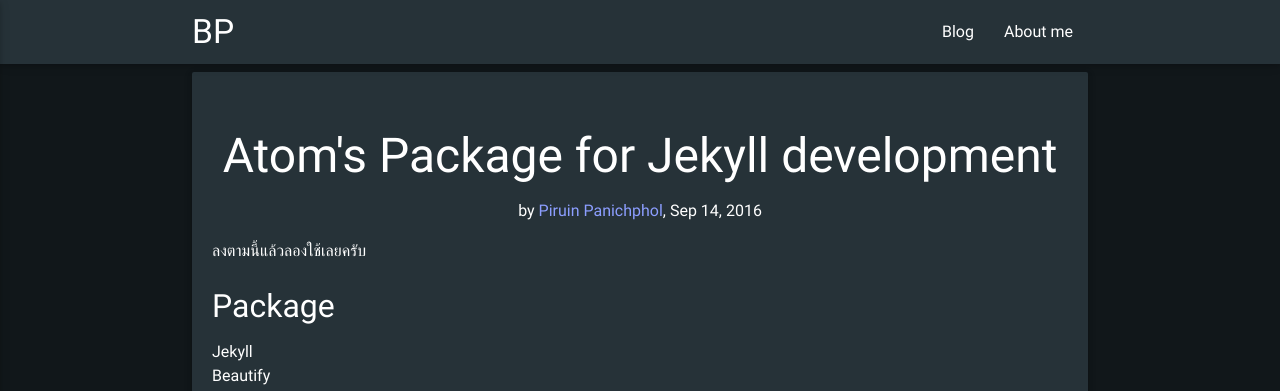
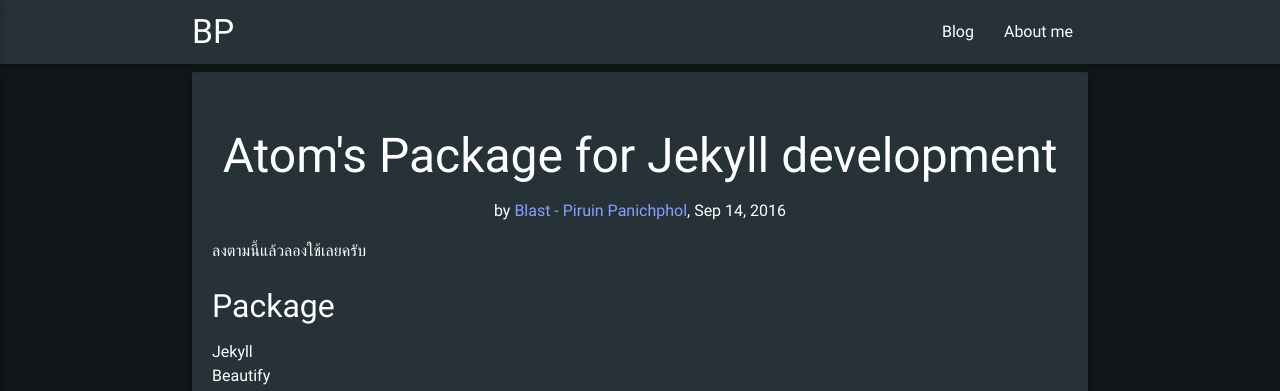
Before and after one commit to piruin/piruin.github.io, a Jekyll site: the page built from _posts/2016-09-14-atom-package-for-jekyll.markdown, in a window 1280 px wide. Shown: the top 391 px of the page. Built offline with Jekyll 4.4.1, drawn with Linux system fonts in a browser that asks for light colours; nearby versions of some CDN libraries.

Commit message:
use grobal author if page's author not specify

```diff
--- a/_config.yml
+++ b/_config.yml
@@ -3,12 +3,11 @@
 description: Thai fullstack mobile developer who walking in path of software craftmanship.
 url: "http://piruin.github.io"
 
-author: Piruin Panichphol
+author: Blast - Piruin Panichphol
 twitter:
   username: Piruin
 social:
   name: พิรุณ พานิชผล
-  type: Person
   links:
     - https://www.facebook.com/Piruin.P
     - https://twitter.com/piruin
@@ -34,7 +33,6 @@
       type: "posts"
     values:
       layout: "post"
-      author: "Piruin Panichphol"
   -
     scope:
       path: ""
--- a/_layouts/post.html
+++ b/_layouts/post.html
@@ -5,7 +5,12 @@
 <article class="card-panel">
   <header class="center-align">
     <h1>{{ page.title | escape }}</h1>
-    by <a href={{site.url}} rel="author">{{page.author}}</a>, <time datetime="{{ page.date | date_to_xmlschema }}">{{ page.date | date: "%b %-d, %Y" }}</time>
+    {% if page.author %}
+    by <a href="{{ page.author-url }}" rel="author">{{page.author}}</a>,
+    {% else %}
+    by <a href="/" rel="author">{{ site.author }}</a>,
+    {% endif %}
+    <time datetime="{{ page.date | date_to_xmlschema }}">{{ page.date | date: "%b %-d, %Y" }}</time>
   </header>
   {{ content }}
   <footer class="center-align">
--- a/_posts/2016-09-04-welcome-to-jekyll.markdown
+++ b/_posts/2016-09-04-welcome-to-jekyll.markdown
@@ -4,6 +4,7 @@
 categories: jekyll update
 description: hello this is post description
 author: jekyll
+author-url: https://jekyllrb.com/
 ---
 You’ll find this post in your `_posts` directory. Go ahead and edit it and re-build the site to see your changes. You can rebuild the site in many different ways, but the most common way is to run `jekyll serve`, which launches a web server and auto-regenerates your site when a file is updated.
 
```
